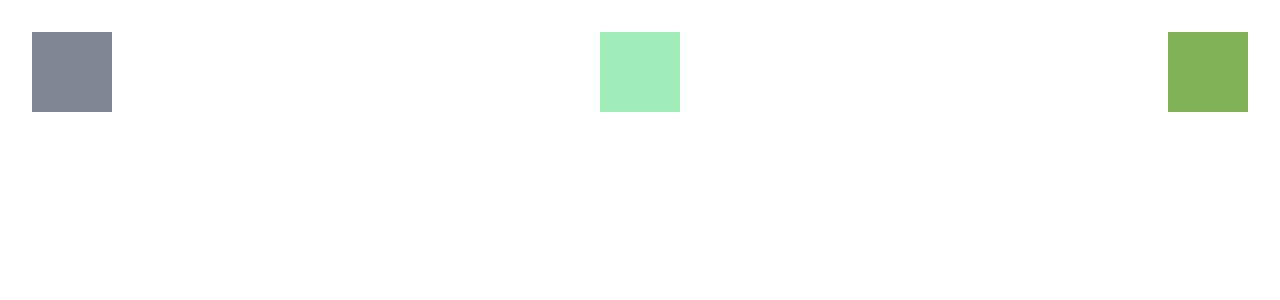
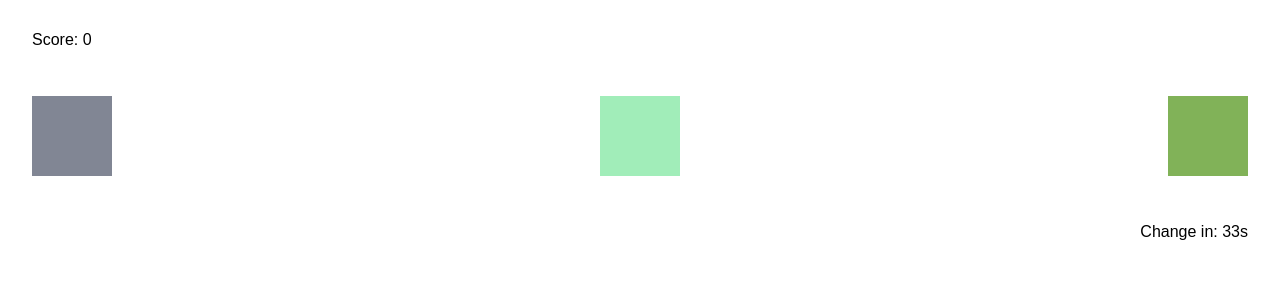
Before and after one commit to DeeNeon/scraping-game, an Angular app: page / in a window 1280 px wide. Shown: the top 300 px of the page. Built offline with nearby package versions, Linux system fonts and the light colour scheme.

Commit message:
bottom countdown added mock score on top added

```diff
--- a/src/app/board/board.component.html
+++ b/src/app/board/board.component.html
@@ -1,3 +1,5 @@
+<app-score></app-score>
+
 <div class="bombs">
     <app-bomb></app-bomb>
 </div>
@@ -5,3 +7,5 @@
 <div class="bins-container">
     <app-bin *ngFor="let x of [1,2,3]"></app-bin>
 </div>
+
+<app-timer></app-timer>
--- /dev/null
+++ b/src/app/common/score.component.ts
@@ -0,0 +1,20 @@
+import { Component, OnInit, OnDestroy } from '@angular/core';
+
+@Component({
+    selector: 'app-score',
+    template: '<h2 class="score">Score: {{score}}</h2>'
+})
+
+export class ScoreComponent implements OnInit, OnDestroy {
+    score = 0;
+    // constructor(private service: ScoreService) {
+    // }
+
+    ngOnInit() {
+    }
+
+    ngOnDestroy() {
+    }
+
+
+}
--- a/src/app/common/shared.module.ts
+++ b/src/app/common/shared.module.ts
@@ -5,6 +5,7 @@ import {CommonModule} from '@angular/common';
 import {BinComponent} from './bin/bin.component';
 import {BombComponent} from './bomb/bomb.component';
 import {TimerComponent} from './timer.component';
+import {ScoreComponent} from './score.component';
 
 /* Directives*/
 import {RandomColorDirective} from './directives/random-color.directive';
@@ -17,6 +18,7 @@ import {RandomColorDirective} from './directives/random-color.directive';
         BinComponent,
         BombComponent,
         TimerComponent,
+        ScoreComponent,
         RandomColorDirective
     ],
     exports: [
@@ -24,6 +26,7 @@ import {RandomColorDirective} from './directives/random-color.directive';
         BinComponent,
         BombComponent,
         TimerComponent,
+        ScoreComponent,
         RandomColorDirective
     ],
     providers: []
--- a/src/app/common/timer.component.ts
+++ b/src/app/common/timer.component.ts
@@ -4,7 +4,7 @@ import 'rxjs/add/observable/interval';
 
 @Component({
     selector: 'app-timer',
-    template: '<h2>Change in: {{countDown}}s</h2>'
+    template: '<h2 class="bottom-timer">Change in: {{countDown}}s</h2>'
 })
 
 export class TimerComponent implements AfterContentInit, OnDestroy {
--- a/src/assets/style.scss
+++ b/src/assets/style.scss
@@ -2,9 +2,19 @@
 
 body {
   padding: 2rem;
+  font-family: Arial, serif;
 }
 
 .bins-container {
   display: flex;
   justify-content: space-between;
 }
+
+.bottom-timer {
+  margin-top: 3rem;
+  float: right;
+}
+
+.score {
+  margin-bottom: 3rem;
+}
```
